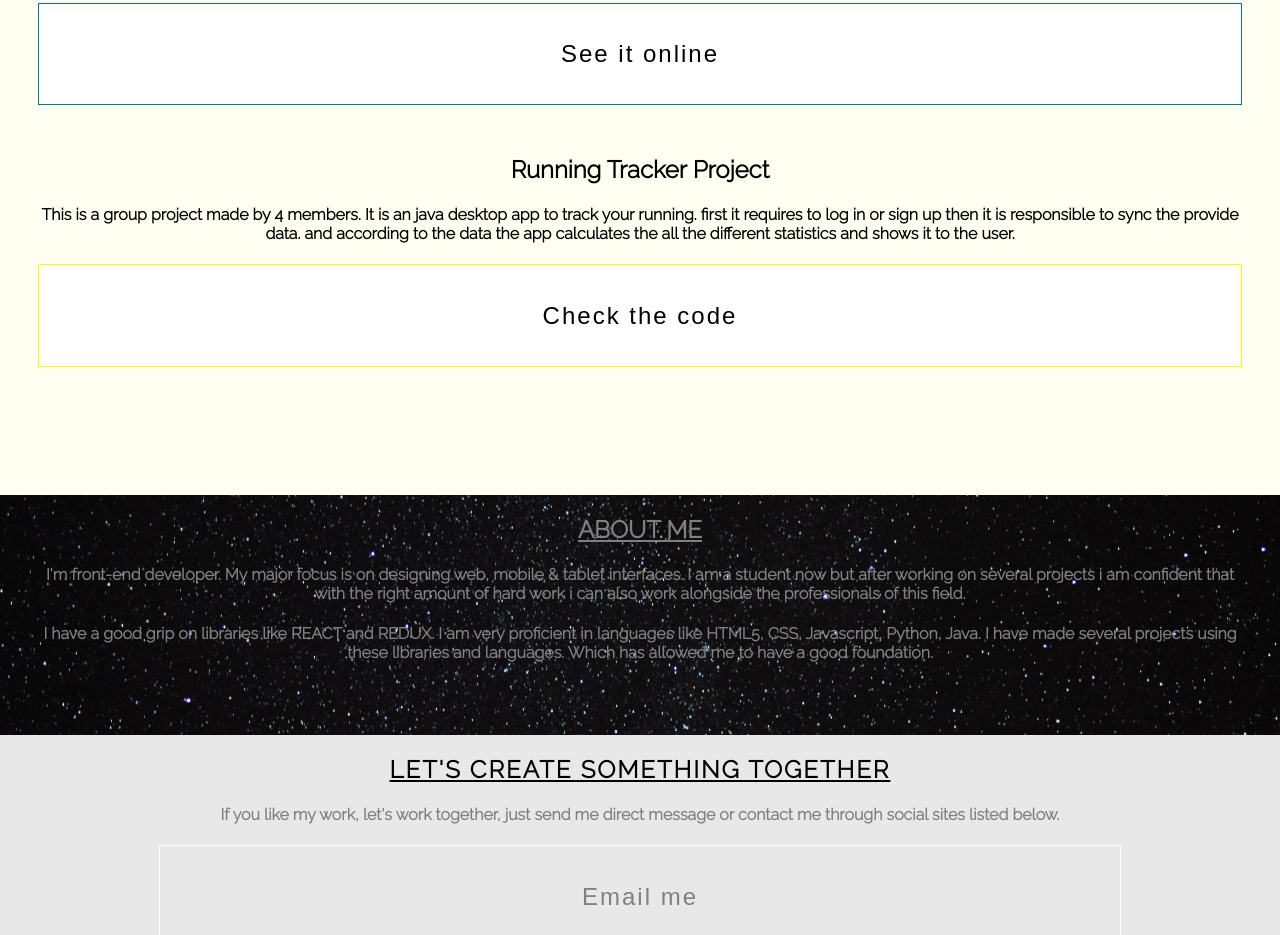
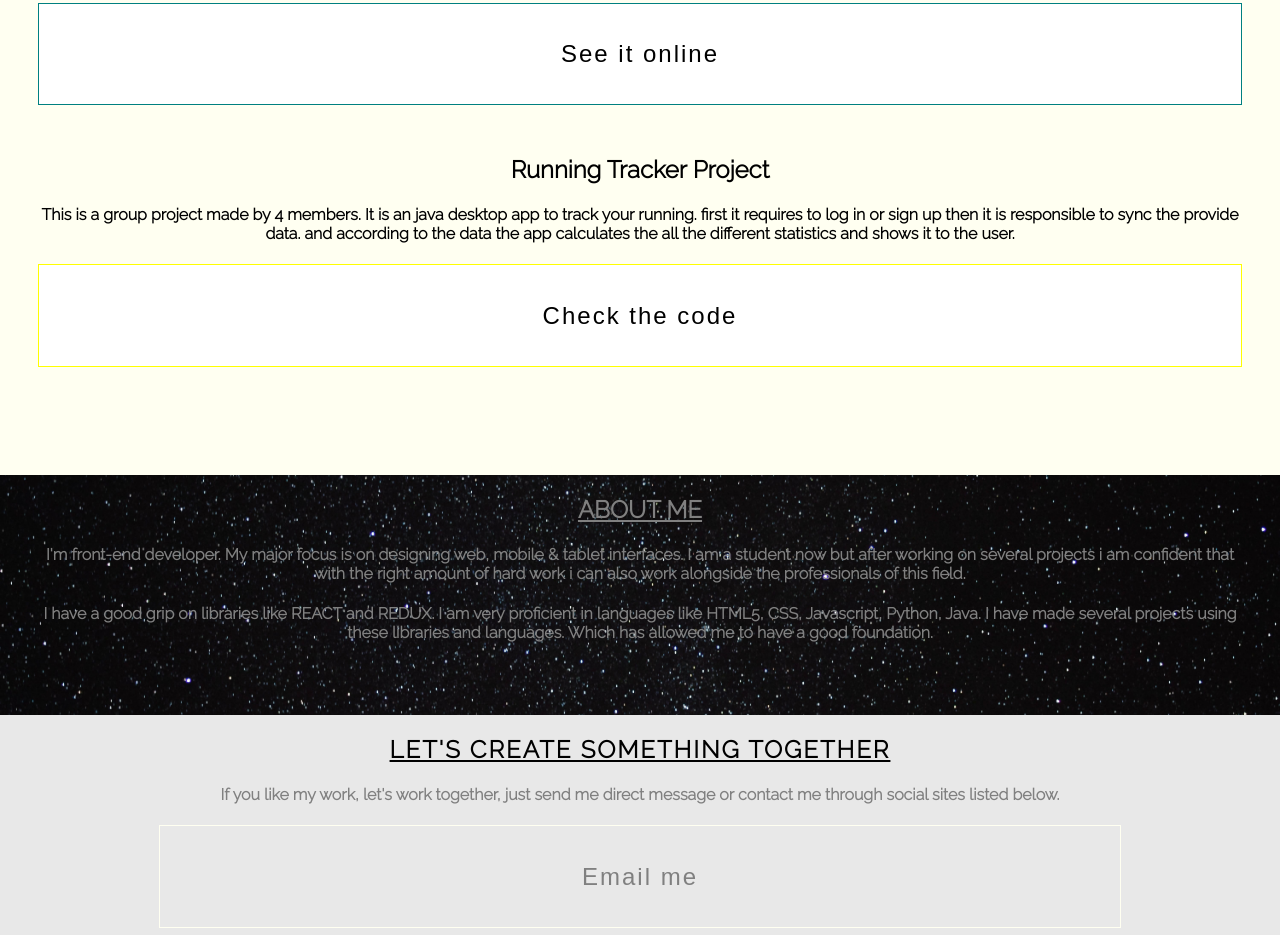
Before and after one commit to ZadeThakur/ZadeThakur.github.io, a plain HTML site: page index.html in a window 1280 px wide. Shown: the part 2825-3760 px from the top of the page. Drawn offline with Linux system fonts and the light colour scheme.

Commit message:
last project padding corrected

```diff
--- a/index.css
+++ b/index.css
@@ -73,7 +73,8 @@ html,body{
   background-color: #fffff1;
   display: table;
   text-align: center;
-  height:45%;
+  height:40%;
+  padding-bottom:20px;
 }
 .aboutMe{
   display: table;
```
